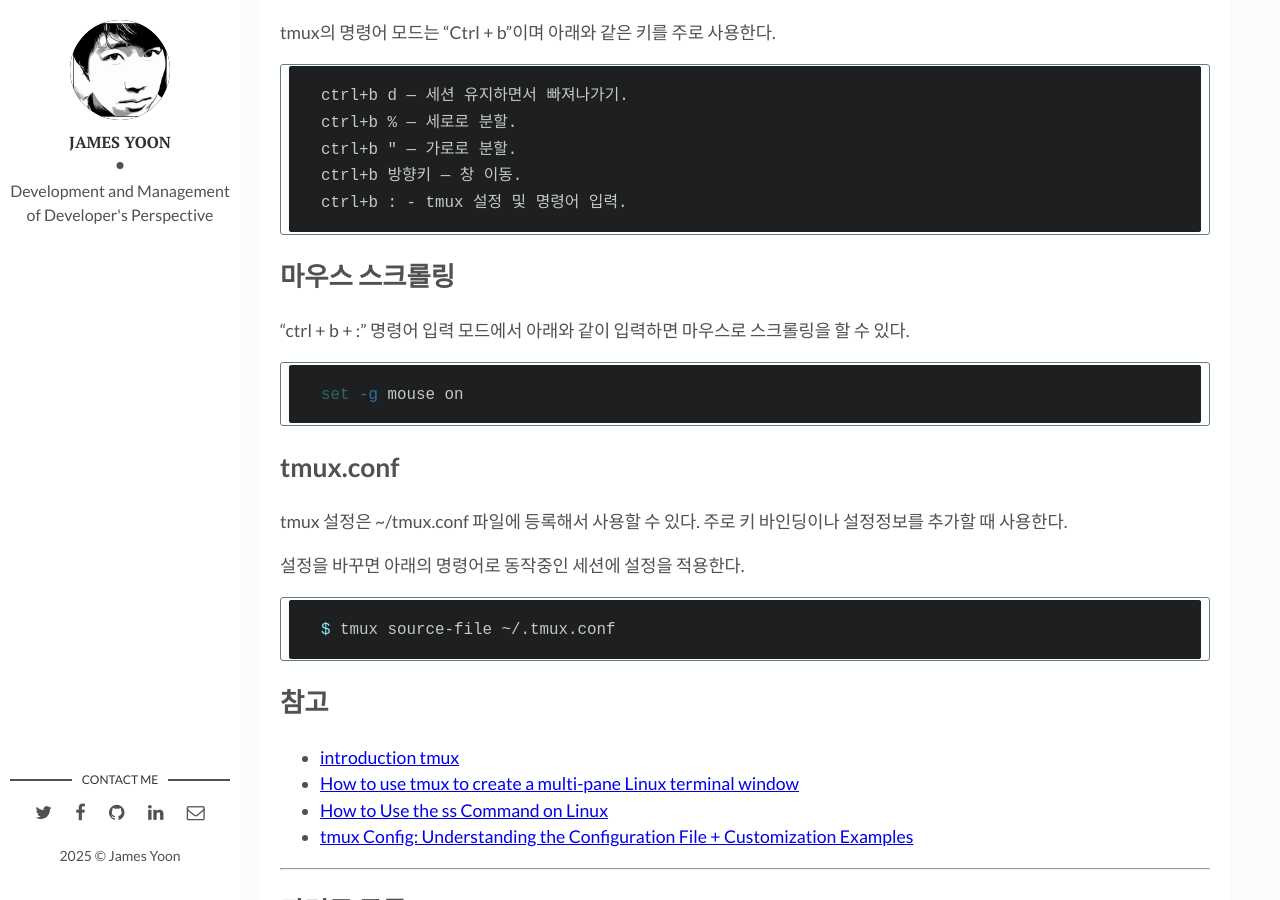
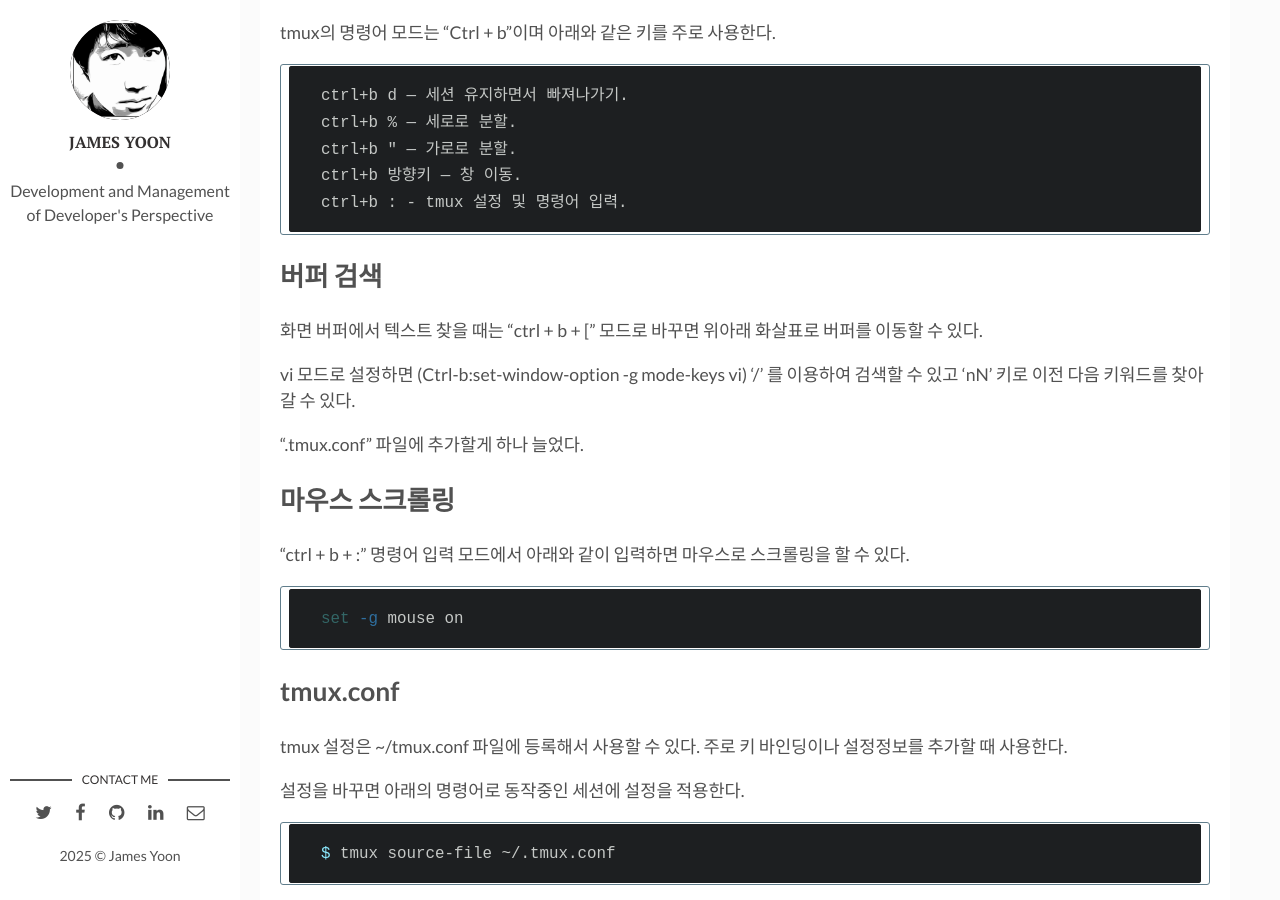
Before and after one commit to butteryoon/butteryoon.github.io, a Jekyll site: the page built from _posts/2023-07-22-tmux.md, in a window 1280 px wide and 900 px high, scrolled down 2911 px. Built offline with Jekyll 4.4.1, drawn with Linux system fonts in a browser that asks for light colours; comment, search, counter and statistics services are not loaded; some of the changed text lies outside the part shown.

Commit message:
tmux search mode

````diff
--- a/_posts/2023-07-22-tmux.md
+++ b/_posts/2023-07-22-tmux.md
@@ -86,6 +86,14 @@ ctrl+b 방향키 — 창 이동.
 ctrl+b : - tmux 설정 및 명령어 입력.
 ```
 
+## 버퍼 검색
+
+화면 버퍼에서 텍스트 찾을 때는 "ctrl + b + [" 모드로 바꾸면 위아래 화살표로 버퍼를 이동할 수 있다.
+
+vi 모드로 설정하면 (Ctrl-b:set-window-option -g mode-keys vi) '/' 를 이용하여 검색할 수 있고 'nN' 키로 이전 다음 키워드를 찾아갈 수 있다.
+
+".tmux.conf" 파일에 추가할게 하나 늘었다.
+
 ## 마우스 스크롤링
 
 "ctrl + b + :" 명령어 입력 모드에서 아래와 같이 입력하면 마우스로 스크롤링을 할 수 있다.
````
Also changed, not shown: other parts of _posts/2023-07-22-tmux.md (+1 -1 lines), _posts/2023-11-27-tmux_conf.md (+4 -1 lines).
